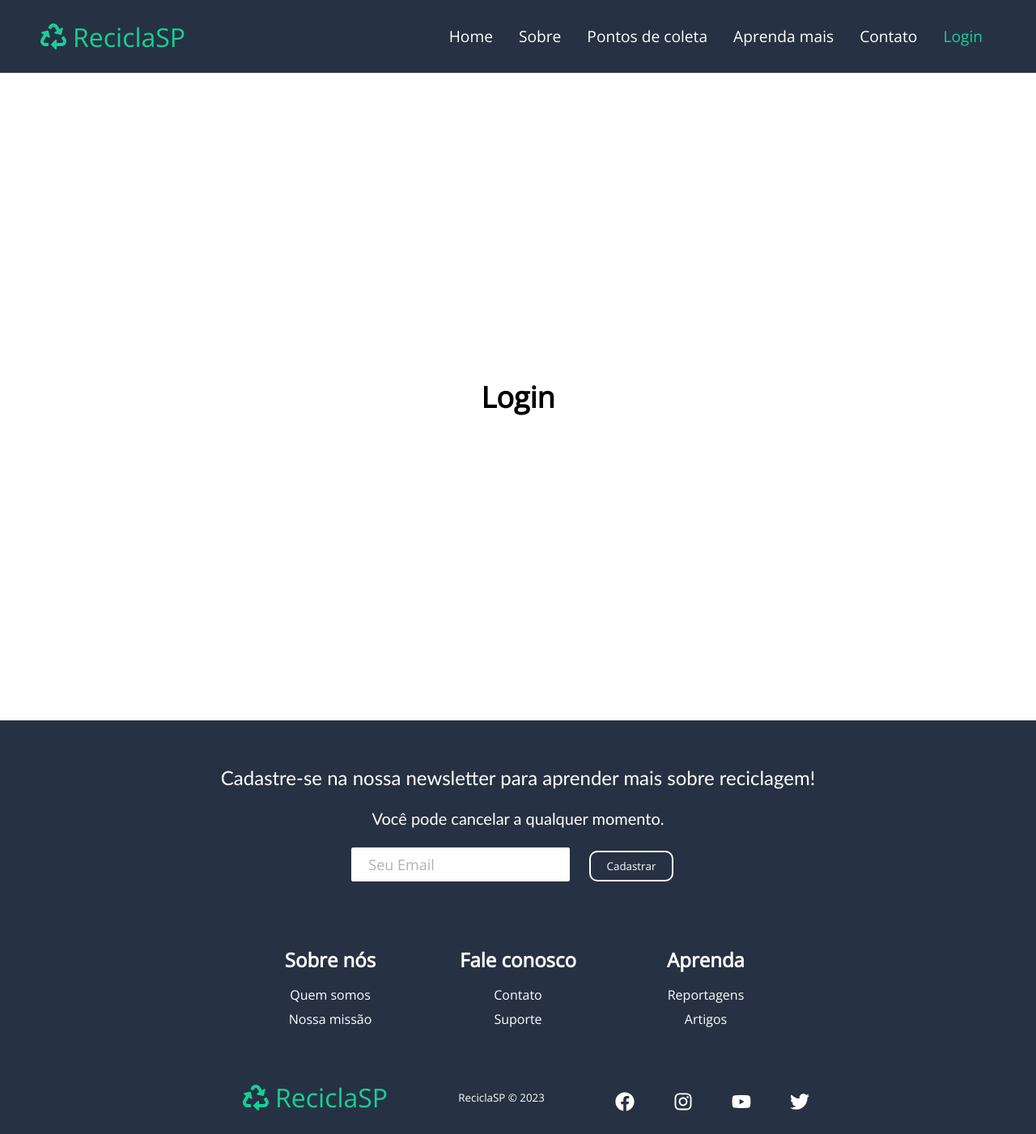
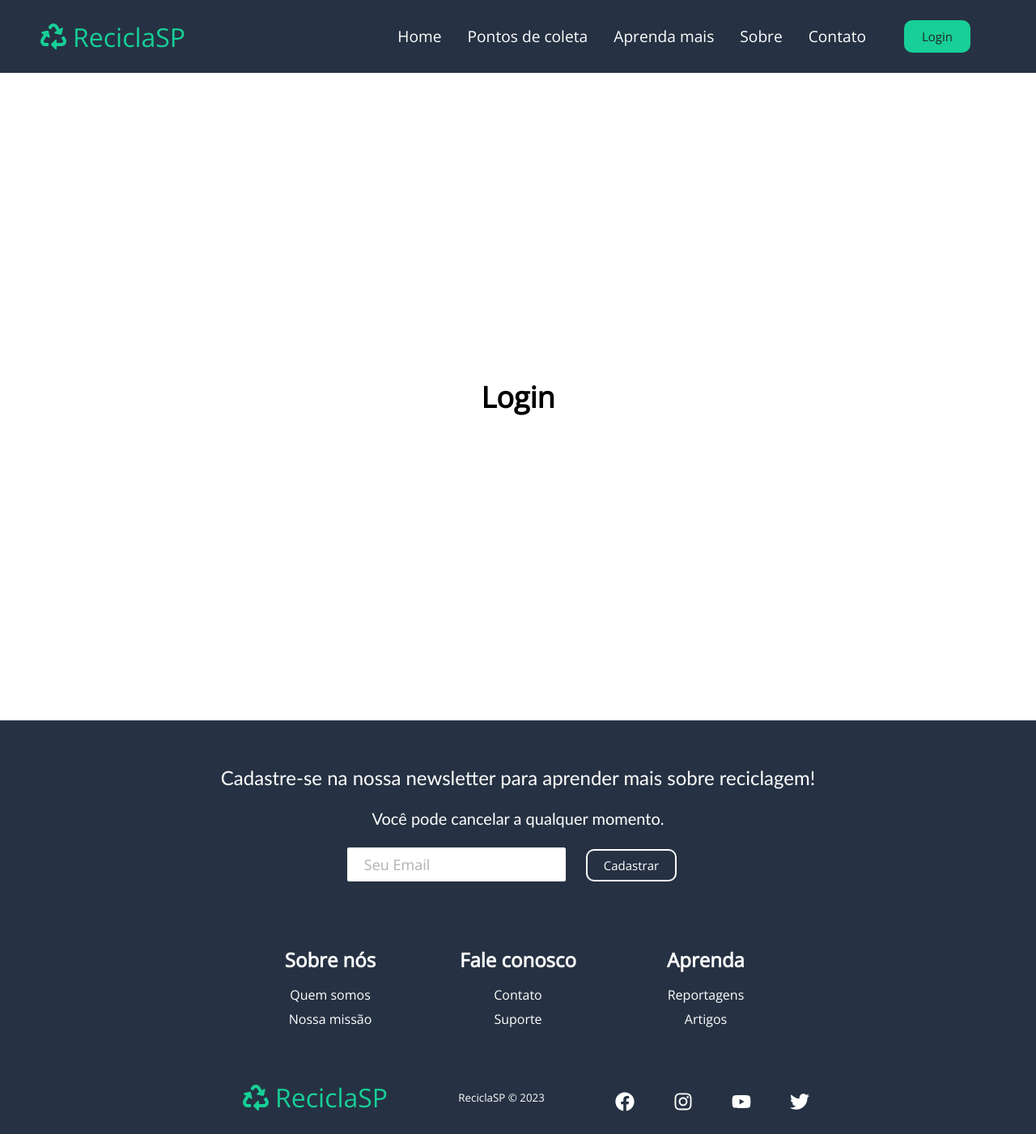
Before and after one commit to Projetos-Fiap/React-Sprint4, a React (Create React App) app: page /login in a window 1280 px wide. Shown: the whole page at 81% size. Built offline with nearby package versions, Linux system fonts and the light colour scheme.

Commit message:
mudando navbar e colocando botão de login

```diff
--- a/src/App.js
+++ b/src/App.js
@@ -24,10 +24,10 @@ const App = () => {
     <Routes>
       <Route path="*" element={<ErrorPage />} />
       <Route path="/" element={<HomePage />} />
+      <Route path="/mapa-dos-ecopontos" element={<MapPage />} />
+      <Route path="/aprenda-mais" element={<AprendaPage />} />
       <Route path="/sobre-nos" element={<SobrePage />} />
       <Route path="/contato" element={<ContactPage />} />
-      <Route path="/mapa-dos-ecopontos" element={<MapPage />} />
-      <Route path="/aprenda-mais" element={<AprendaPage />} />
       <Route path="/login" element={<LoginPage />} />
     </Routes>
     <Footer />
--- a/src/components/Button/Button.js
+++ b/src/components/Button/Button.js
@@ -1,4 +1,4 @@
-import styled from 'styled-components';
+import styled, { css } from 'styled-components';
 
 export const Button = styled.button`
   cursor: pointer;
@@ -8,12 +8,21 @@ export const Button = styled.button`
   color: #fff;
   border: 2px solid #fff;
   margin: 0 1em;
-  transition: all 0.3s ease-out; /* Transition for all properties */
+  transition: all 0.3s ease-out;
+  font-size: 15px;
 
   &:hover {
-    background: #17cf97; /* Change background color on hover */
-    color: #242424; /* Change text color on hover */
+    background: #17cf97;
+    color: #242424;
     border: 2px solid transparent;
-    transition: 250ms; /* Transition duration for hover effect */
+    transition: 250ms;
   }
+
+  ${props =>
+    props.$primary &&
+    css`
+      background: #17cf97;
+      color: #242424;
+      border: 2px solid transparent;
+    `};
 `;
--- a/src/components/Navbar/Navbar.css
+++ b/src/components/Navbar/Navbar.css
@@ -57,11 +57,6 @@
   justify-content: flex-end;
 }
 
-.centered-button {
-  /* A classe que envolve o botão para centralizá-lo */
-  display: flex;
-  align-items: center; /* Centraliza verticalmente o conteúdo */
-}
 
 /* Faixa com cor de destaque */
 .nav-item {
@@ -81,6 +76,8 @@
   padding: 0.5rem 1rem;
   height: 100%;
 }
+
+
 
 /* Link ativo */
 .activated {
--- a/src/components/Navbar/Navbar.js
+++ b/src/components/Navbar/Navbar.js
@@ -4,6 +4,8 @@ import { NavLink } from "react-router-dom";
 
 import { FaRecycle } from "react-icons/fa";
 import { FaBars, FaTimes } from "react-icons/fa";
+
+import { Button } from '../Button/Button';
 
 import "./Navbar.css";
 
@@ -52,17 +54,6 @@ function Navbar() {
                   Home
                 </NavLink>
               </li>
-              <li className="nav-item">
-                <NavLink
-                  to="/sobre-nos"
-                  className={({ isActive }) =>
-                    "nav-links" + (isActive ? " activated" : "")
-                  }
-                  onClick={closeMobileMenu}
-                >
-                  Sobre
-                </NavLink>
-              </li>
 
               <li className="nav-item">
                 <NavLink
@@ -90,6 +81,19 @@ function Navbar() {
 
               <li className="nav-item">
                 <NavLink
+                  to="/sobre-nos"
+                  className={({ isActive }) =>
+                    "nav-links" + (isActive ? " activated" : "")
+                  }
+                  onClick={closeMobileMenu}
+                >
+                  Sobre
+                </NavLink>
+              </li>
+
+
+              <li className="nav-item">
+                <NavLink
                   to="/contato"
                   className={({ isActive }) =>
                     "nav-links" + (isActive ? " activated" : "")
@@ -100,7 +104,7 @@ function Navbar() {
                 </NavLink>
               </li>
 
-              <li className="nav-item">
+              <li className="nav-button">
                 <NavLink
                   to="/login"
                   className={({ isActive }) =>
@@ -108,13 +112,11 @@ function Navbar() {
                   }
                   onClick={closeMobileMenu}
                 >
-                  Login
+                  <Button $primary>Login</Button>
                 </NavLink>
               </li>
 
-
             </ul>
-
           </div>
         </nav>
     </>
```
